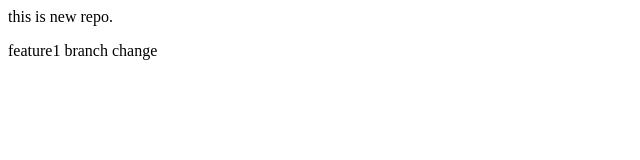
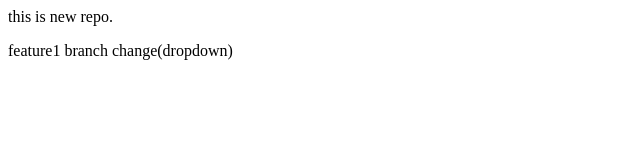
Before and after one commit to KRISHNAKANT803/localrepository, a plain HTML site: page index.html in a window 1280 px wide. Shown: the full height of the page, 0-640 px from the left. Drawn offline with Linux system fonts and the light colour scheme.

Commit message:
Add dropdown

```diff
--- a/index.html
+++ b/index.html
@@ -1,2 +1,2 @@
 <p>this is new repo.</p>
-<p>feature1 branch change</p>
+<p>feature1 branch change(dropdown)</p>
```
